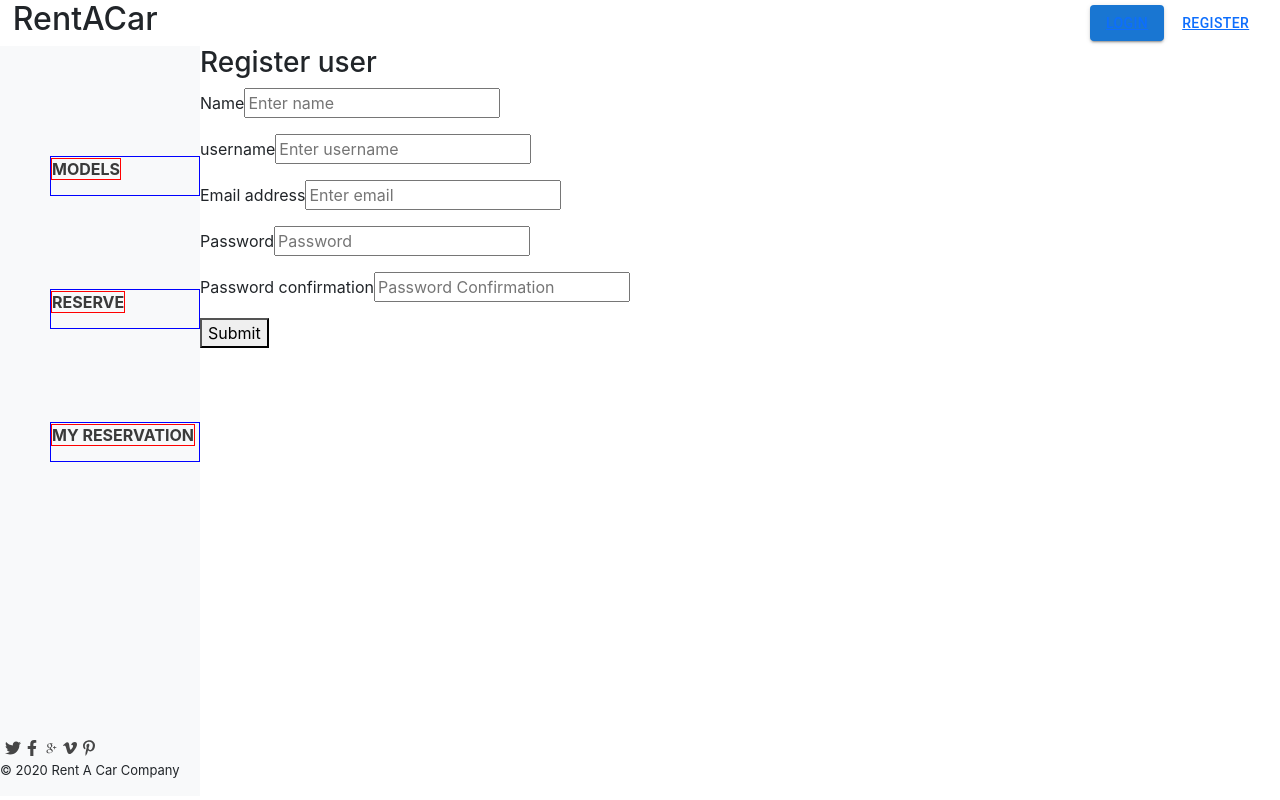
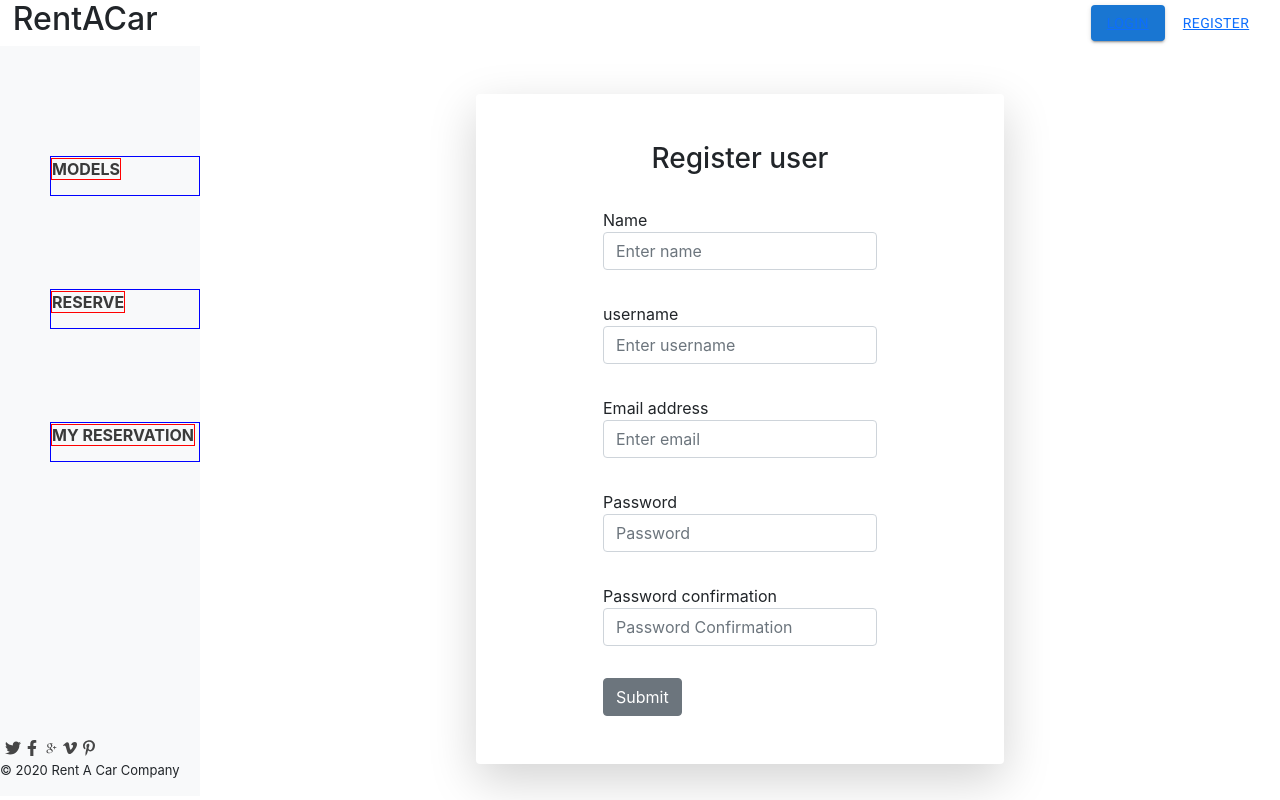
Before and after one commit to olaishola05/Rent-a-car-FE, a React (Create React App) app: page /sign_up in a window 1280 px wide. Built offline with nearby package versions, Linux system fonts and the light colour scheme.

Commit message:
Style forms

```diff
--- a/public/index.html
+++ b/public/index.html
@@ -12,6 +12,9 @@
     <link rel="apple-touch-icon" href="%PUBLIC_URL%/logo192.png" />
     <!-- Bootstrap cdn -->
     <link href="https://cdn.jsdelivr.net/npm/bootstrap@5.0.2/dist/css/bootstrap.min.css" rel="stylesheet" integrity="sha384-EVSTQN3/azprG1Anm3QDgpJLIm9Nao0Yz1ztcQTwFspd3yD65VohhpuuCOmLASjC" crossorigin="anonymous">
+    <link rel="preconnect" href="https://fonts.googleapis.com">
+    <link rel="preconnect" href="https://fonts.gstatic.com" crossorigin>
+    <link href="https://fonts.googleapis.com/css2?family=Roboto&display=swap" rel="stylesheet">
 <!-- bootstrap cdn
     <link
   rel="stylesheet"
--- a/src/components/cars/CarDetails.jsx
+++ b/src/components/cars/CarDetails.jsx
@@ -3,6 +3,7 @@ import { useDispatch, useSelector } from 'react-redux';
 import { useParams, useNavigate } from 'react-router-dom';
 import PuffLoader from 'react-spinners/PuffLoader';
 import { fetchCarFromDB } from '../../redux/reducers/cars/carReducer';
+import styles from './Home.module.css';
 
 const CarDetails = () => {
   const navigate = useNavigate();
@@ -34,29 +35,41 @@ const CarDetails = () => {
       )}
       <div
         key={car.id}
-        style={{
-          position: 'absolute',
-        }}
+        className={styles.carDetailsContainer}
       >
         <img
-          style={{ width: '100%', border: '7px', zIndex: '-10' }}
+          className={styles.carDetailsImg}
           src={car.image}
           alt={car.make}
         />
+        <div className={styles.carDetailsInfo}>
           <h2>
             {car.make}
             <span style={{ fontSize: '11px' }}>{car.model}</span>
           </h2>
-        <button type="button" onClick={() => {navigate('/reserve')}}>Reserve</button>
           <p>{car.description}</p>
           <div>
             <h4>Other details</h4>
-          <p>{car.engine}</p>
-          <p>{car.seat}</p>
+            <p>
+              Car type:&nbsp;
+              <b>{car.engine}</b>
+            </p>
+            <p>
+              Seats:&nbsp;
+              <b>{car.seat}</b>
+            </p>
             <p>{car.aircon}</p>
             <p>{car.updated_at}</p>
-          <p>{car.year}</p>
-          <p>{car.color}</p>
+            <p>
+              Released year:&nbsp;
+              <b>{car.year}</b>
+            </p>
+            <p>
+              Color:&nbsp;
+              <b>{car.color}</b>
+            </p>
+            <button type="button" onClick={() => {navigate('/reserve')}}>Reserve</button>
+          </div>
         </div>
       </div>
     </div>
--- a/src/components/cars/Home.module.css
+++ b/src/components/cars/Home.module.css
@@ -93,3 +93,23 @@ img {
 ::-webkit-scrollbar-thumb {
   color: gray;
 }
+
+/* DETAILS */
+
+.carDetailsContainer {
+  display: flex;
+  justify-content: space-around;
+  align-items: center;
+  margin: 50px auto;
+  padding: 50px;
+}
+
+.carDetailsImg {
+  width: 50%;
+  height: auto;
+}
+
+.carDetailsInfo {
+  width: 50%;
+  padding: 20px;
+}
--- a/src/components/forms/Login.js
+++ b/src/components/forms/Login.js
@@ -1,6 +1,5 @@
 import React, { useState } from 'react';
 import { useDispatch, useSelector } from 'react-redux';
-
 import { logUserToApi } from '../../redux/reducers/userReducer';
 
 const Login = () => {
@@ -22,8 +21,12 @@ const Login = () => {
   };
 
   return (
-    <div>
-      <h3>SIGN IN </h3>
+    <div className="container-fluid">
+      <div className="row">
+        <div className="column mt-5">
+          <div className="d-flex justify-content-center align-items-center flex-column shadow-lg rounded w-50 mx-auto p-5">
+            <h3 className="text-center">SIGN IN </h3>
+            <br />
             {error ? (
               <div>
                 {typeof error === 'string'
@@ -35,26 +38,27 @@ const Login = () => {
               </div>
             ) : ''}
             <form>
-
-        <div className="mb-3 form-control">
-          <label htmlFor="email">
+              <div>
+                <label htmlFor="email" className="form-label">
                   Email address
-            <input type="email" placeholder="Enter email" onChange={onchange} id="email" name="email" />
+                  <input type="email" placeholder="Enter email" onChange={onchange} id="email" name="email" className="form-control" />
                 </label>
               </div>
-
-        <div className="mb-3">
-          <label htmlFor="password">
+              <br />
+              <div>
+                <label htmlFor="password" className="form-label">
                   Password
-            <input type="password" placeholder="Password" onChange={onchange} id="password" name="password" />
+                  <input type="password" placeholder="Password" onChange={onchange} id="password" name="password" className="form-control" />
                 </label>
               </div>
-
-        <button type="submit" onClick={handleSubmit}>
+              <br />
+              <button type="submit" className="btn btn-secondary" onClick={handleSubmit}>
                 Submit
               </button>
             </form>
-
+          </div>
+        </div>
+      </div>
     </div>
   );
 };
--- a/src/components/forms/Register.js
+++ b/src/components/forms/Register.js
@@ -21,9 +21,12 @@ const Register = () => {
   };
 
   return (
-    <div>
-
-      <h3>Register user</h3>
+    <div className="container-fluid">
+      <div className="row">
+        <div className="column mt-5">
+          <div className="d-flex justify-content-center align-items-center flex-column shadow-lg rounded w-50 mx-auto p-5">
+            <h3 className="text-center">Register user</h3>
+            <br />
             {error ? (
               <div>
                 {typeof error === 'string'
@@ -35,46 +38,48 @@ const Register = () => {
               </div>
             ) : ''}
             <form>
-        <div className="mb-3">
-          <label htmlFor="name">
+              <div>
+                <label htmlFor="name" className="form-label">
                   Name
-            <input type="text" placeholder="Enter name" onChange={onchange} id="name" name="name" />
+                  <input type="text" placeholder="Enter name" onChange={onchange} id="name" name="name" className="form-control" />
                 </label>
               </div>
-
-        <div className="mb-3">
-          <label htmlFor="username">
+              <br />
+              <div>
+                <label htmlFor="username" className="form-label">
                   username
-            <input type="text" placeholder="Enter username" onChange={onchange} id="username" name="username" />
+                  <input type="text" placeholder="Enter username" onChange={onchange} id="username" name="username" className="form-control" />
                 </label>
               </div>
-
-        <div className="mb-3">
-          <label htmlFor="email">
+              <br />
+              <div>
+                <label htmlFor="email" className="form-label">
                   Email address
-            <input type="email" placeholder="Enter email" onChange={onchange} id="email" name="email" />
+                  <input type="email" placeholder="Enter email" onChange={onchange} id="email" name="email" className="form-control" />
                 </label>
               </div>
-
-        <div className="mb-3">
-          <label htmlFor="password">
+              <br />
+              <div>
+                <label htmlFor="password" className="form-label">
                   Password
-            <input type="password" placeholder="Password" onChange={onchange} id="password" name="password" />
+                  <input type="password" placeholder="Password" onChange={onchange} id="password" name="password" className="form-control" />
                 </label>
               </div>
-
-        <div className="mb-3">
-          <label htmlFor="password_confirmation">
+              <br />
+              <div>
+                <label htmlFor="password_confirmation" className="form-label">
                   Password confirmation
-            <input type="password" placeholder="Password Confirmation" onChange={onchange} id="password_confirmation" name="password_confirmation" />
+                  <input type="password" placeholder="Password Confirmation" onChange={onchange} id="password_confirmation" name="password_confirmation" className="form-control" />
                 </label>
               </div>
-
-        <button type="submit" onClick={handleSubmit}>
+              <br />
+              <button type="submit" className="btn btn-secondary" onClick={handleSubmit}>
                 Submit
               </button>
             </form>
-
+          </div>
+        </div>
+      </div>
     </div>
   );
 };
```
Lines whose indentation alone changed are shown as unchanged.
